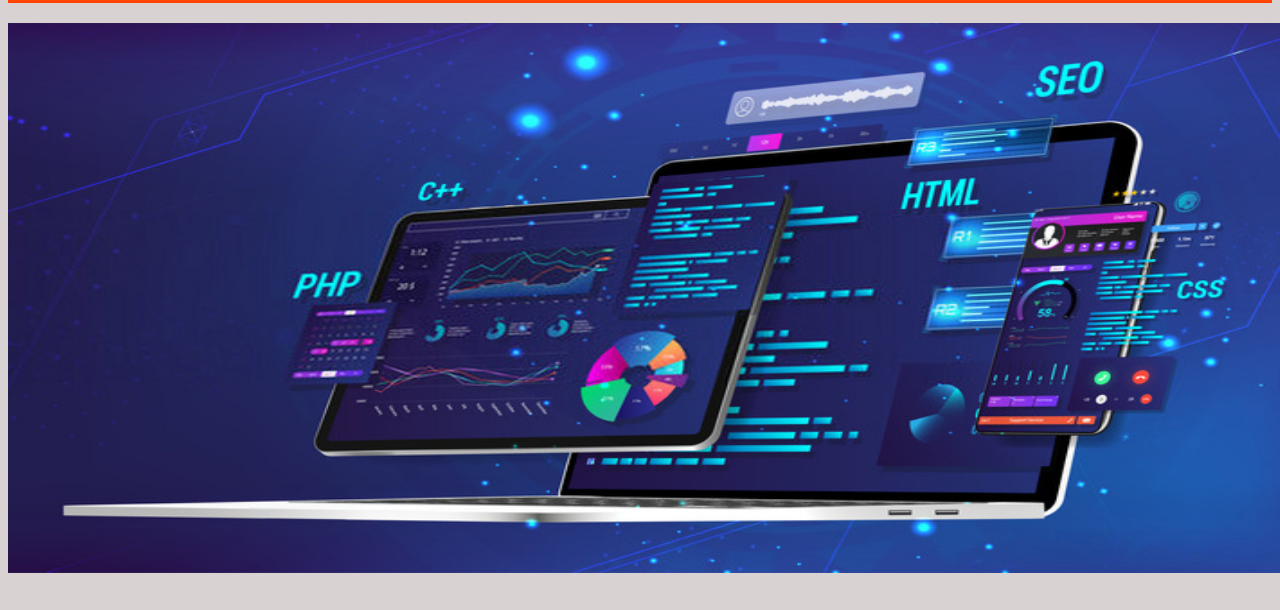
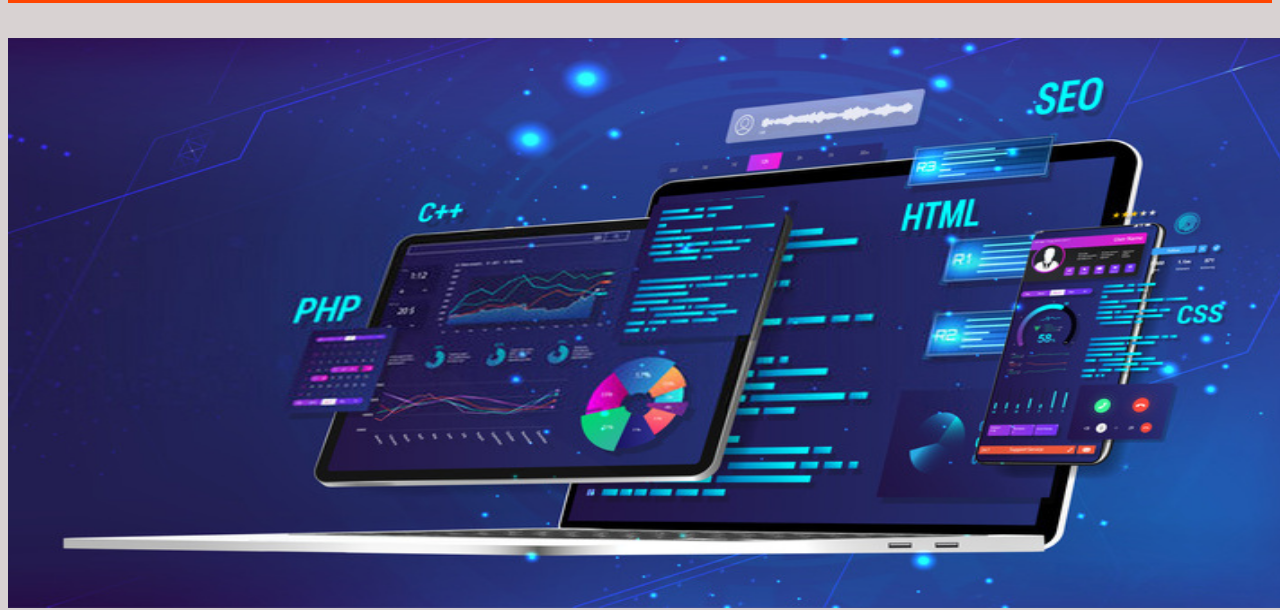
Before and after one commit to Cheikhbadiane/Portfolio, a plain HTML site: page index.html in a window 1280 px wide. Shown: the part 75-685 px from the top of the page. Drawn offline with Linux system fonts and the light colour scheme.

Commit message:
modification du css

```diff
--- a/style.css
+++ b/style.css
@@ -50,7 +50,7 @@ footer{
 }
 .bgimg{
     width: 1295px;
-    height: 550px;
+    height: 570px;
 }
 strong{
     color: orangered;
@@ -65,6 +65,7 @@ strong{
 }
 p{
     font-size: 20px;
+    padding-top: 15px;
 }
 .trait{
     background-color: orangered;
```
